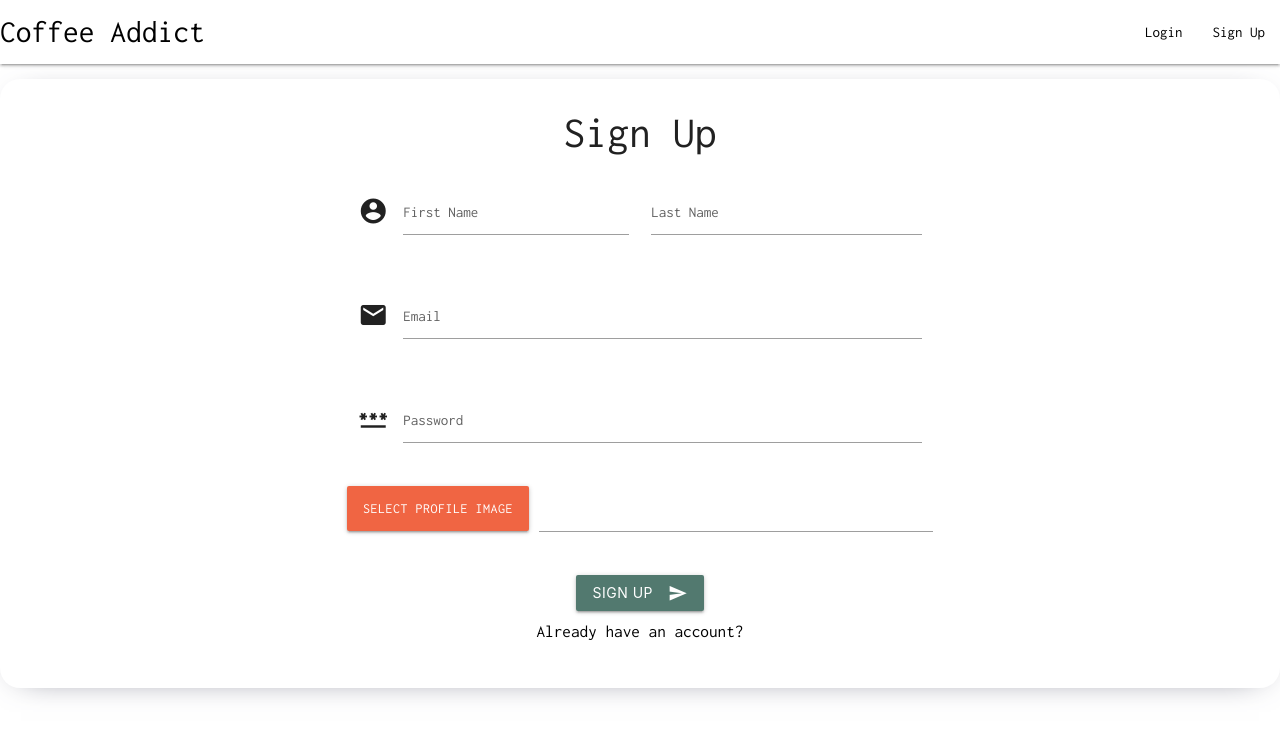
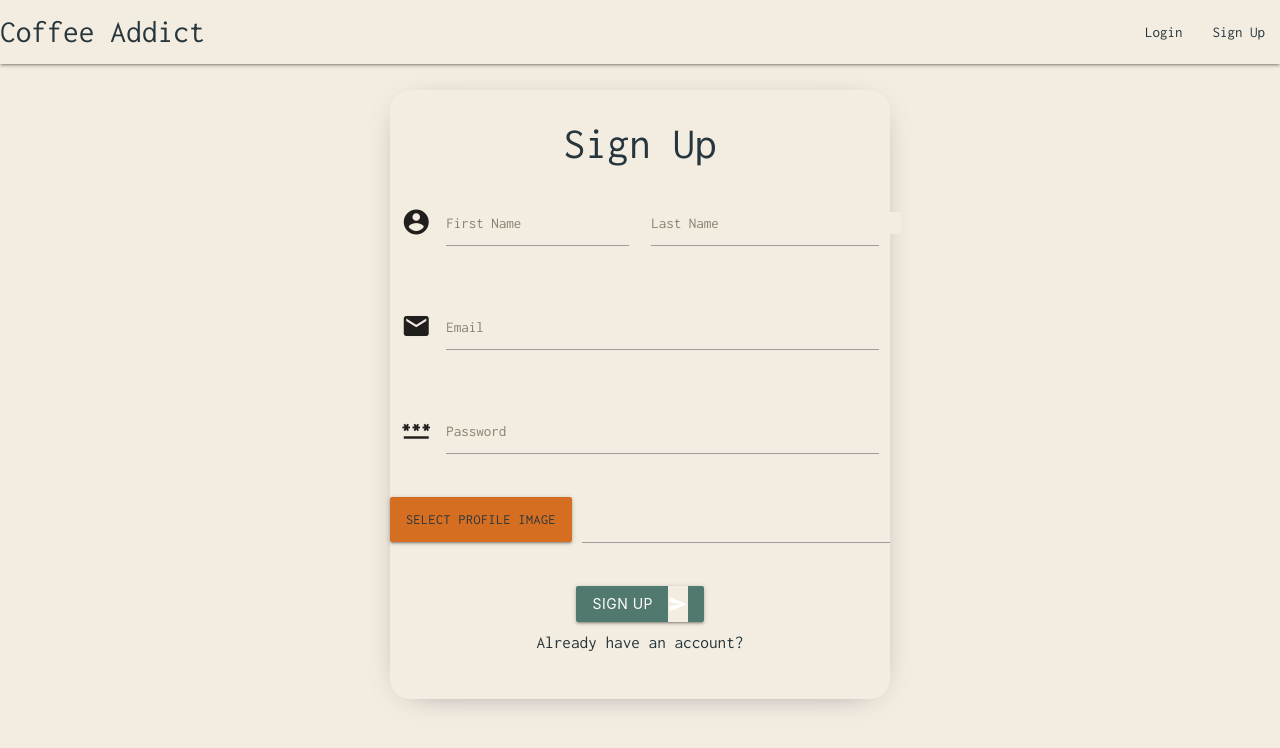
Before and after one commit to raphtis/coffee_addict, a React (Create React App) app in the folder frontend/: page /signup in a window 1280 px wide. Shown: the top 748 px of the page. Built offline with nearby package versions, Linux system fonts and the light colour scheme.

Commit message:
Updating UI

```diff
--- a/frontend/src/App.css
+++ b/frontend/src/App.css
@@ -1,22 +1,32 @@
 * {
   font-family: 'Inconsolata', monospace;
+  scroll-behavior: smooth;
+  background-color: #F3ECE0;
+}
+
+h2, h3, h6, p, span  {
+  color: #26363C;
+}
+
+span, span:hover {
+  background-color: #D66E22;
 }
 
 a {
-  color: black !important;
+  color: #26363C !important;
 }
 
 .validate {
-  background-color: #52796F;
+  background-color: #26363C;
 }
 
 .input-field label {
-  color: #626262;
+  color: #858370;
 }
 
 .logout-button {
   border: none;
-  background-color: white;
+  background-color: #F3ECE0;
   color: black;
   cursor: pointer;
   float: right;
@@ -26,7 +36,7 @@
 }
 
 .logout-button:hover, .logout-button:active {
-  background-color: white;
+  background-color: #F3ECE0;
 }
 
 .signup_heading {
@@ -55,6 +65,16 @@
   max-width: 500px;
   height: max-content;
   margin: 26px auto;
+  background-color: #F3ECE0;
+}
+
+.login_container, .signup_container, .createpost_container {
+  max-width: 500px;
+  margin: 26px auto;
+}
+
+.brand-logo {
+  background-color: #F3ECE0;
 }
 
 .post-username {
@@ -62,7 +82,7 @@
 }
 
 .like_button {
-  color: red;
+  color: #D66E22;
   cursor: pointer;
 }
 
@@ -85,7 +105,7 @@
 }
 
 .select_img_button {
-  background-color: #F06543;
+  background-color: #D66E22;
 }
 
 .profile-page-container {
@@ -147,11 +167,11 @@
 }
 
 .input-field input[type=text]:focus {
-  border-bottom: 1px solid #F06543 !important;
-  box-shadow: 0 1px 0 0 #F06543 !important;
+  border-bottom: 1px solid #D66E22 !important;
+  box-shadow: 0 1px 0 0 #D66E22 !important;
 }
 
 .input-field input[type=password]:focus {
-  border-bottom: 1px solid #4fc3f7 !important;
-  box-shadow: 0 1px 0 0 #4fc3f7 !important;
+  border-bottom: 1px solid #858370 !important;
+  box-shadow: 0 1px 0 0 #858370 !important;
 }
--- a/frontend/src/components/Navbar.jsx
+++ b/frontend/src/components/Navbar.jsx
@@ -40,7 +40,7 @@
 
   return (
     <nav>
-    <div className="nav-wrapper white">
+    <div className="nav-wrapper">
       <NavLink to='/' alt="Name of site" className='brand-logo left'>Coffee Addict</NavLink>
       <ul id="nav-mobile" className="right">
         {renderList()}
--- a/frontend/src/components/pages/CreatePost.jsx
+++ b/frontend/src/components/pages/CreatePost.jsx
@@ -32,7 +32,7 @@
     .then(res => res.json())
     .then(data => {
       if(data.error){
-        M.toast({html: data.error, classes:'#e53935 red darken-1', displayLength:'1000'})
+        M.toast({html: data.error, classes:'#F2C500 yellow darken-2', displayLength:'1000'})
       }else{
         M.toast({html: 'Created post successfully!', classes: '#43a047 green darken-1', displayLength:'1000'})
         navigate('/', {replace: true});
--- a/frontend/src/components/pages/Home.jsx
+++ b/frontend/src/components/pages/Home.jsx
@@ -73,7 +73,7 @@
         }
       })
       setData(newData);
-      M.toast({html: "You unliked the post!", classes:'#e53935 red darken-1', displayLength:'1000'})
+      M.toast({html: "You unliked the post!", classes:'#F2C500 yellow darken-2', displayLength:'1000'})
     }).catch(err=> {
       console.log(err)
     })
@@ -94,7 +94,7 @@
         return item._id !== result._id
       })
       setData(newData)
-      M.toast({html: 'Deleted post successfully!', classes: '#e53935 red darken-1', displayLength:'1000'})
+      M.toast({html: 'Deleted post successfully!', classes:'#F2C500 yellow darken-2', displayLength:'1000'})
     })
   }
   // COMMENT ON POST
@@ -144,7 +144,7 @@
         }
       })
       setData(newData)
-      M.toast({html: "Comment deleted successfully!", classes:'#e53935 red darken-1', displayLength:'1000'})
+      M.toast({html: "Comment deleted successfully!", classes:'#F2C500 yellow darken-2', displayLength:'1000'})
     })
   }
 
@@ -157,6 +157,8 @@
 
 
   return (
+    <div>
+      <h2 className='signup_heading'>Explore Feed</h2>
     <div className="home">
       {
         data.map(item => {
@@ -218,6 +220,7 @@
         })
       }
     </div>
+    </div>
   )
 }
 
--- a/frontend/src/components/pages/Login.jsx
+++ b/frontend/src/components/pages/Login.jsx
@@ -14,7 +14,7 @@
   const PostData = () => {
     // eslint-disable-next-line no-useless-escape
     if(!/^(([^<>()\[\]\\.,;:\s@"]+(\.[^<>()\[\]\\.,;:\s@"]+)*)|(".+"))@((\[[0-9]{1,3}\.[0-9]{1,3}\.[0-9]{1,3}\.[0-9]{1,3}])|(([a-zA-Z\-0-9]+\.)+[a-zA-Z]{2,}))$/.test(email)){
-      M.toast({html: 'Invalid Email Address', classes:'#e53935 red darken-1', displayLength:'1000'})
+      M.toast({html: 'Invalid Email Address', classes:'#F2C500 yellow darken-2', displayLength:'1000'})
       return
     }
     fetch( URL + '/login', {
@@ -31,7 +31,7 @@
     // ERROR/SUCCESS POP UP
     .then(data => {
       if(data.error){
-        M.toast({html: data.error, classes:'#e53935 red darken-1', displayLength:'1000'})
+        M.toast({html: data.error, classes:'#F2C500 yellow darken-2', displayLength:'1000'})
       }else{
         localStorage.setItem('jwt', data.token)
         localStorage.setItem('user', JSON.stringify(data.user))
--- a/frontend/src/components/pages/Signup.jsx
+++ b/frontend/src/components/pages/Signup.jsx
@@ -32,7 +32,7 @@
     .then(res => res.json())
     .then(data => {
       if(data.error){
-        M.toast({html: 'Please add all fields!', classes:'#e53935 red darken-1', displayLength:'1000'})
+        M.toast({html: 'Please add all fields!', classes:'#F2C500 yellow darken-2', displayLength:'1000'})
       }else{
       setUrl(data.url)
       }
@@ -44,7 +44,7 @@
 
   const uploadFields = () => {
     if(!/^(([^<>()\[\]\\.,;:\s@"]+(\.[^<>()\[\]\\.,;:\s@"]+)*)|(".+"))@((\[[0-9]{1,3}\.[0-9]{1,3}\.[0-9]{1,3}\.[0-9]{1,3}])|(([a-zA-Z\-0-9]+\.)+[a-zA-Z]{2,}))$/.test(email)){
-      M.toast({html: 'Invalid Email Address', classes:'#e53935 red darken-1', displayLength:'1000'})
+      M.toast({html: 'Invalid Email Address', classes:'#F2C500 yellow darken-2', displayLength:'1000'})
       return
     }
     fetch( URL + '/signup', {
@@ -64,7 +64,7 @@
     // ERROR/SUCCESS POP UP
     .then(data => {
       if(data.error){
-        M.toast({html: data.error, classes:'#e53935 red darken-1', displayLength:'1000'})
+        M.toast({html: data.error, classes:'#F2C500 yellow darken-2', displayLength:'1000'})
       }else{
         M.toast({html: data.message, classes:'#43a047 green darken-1', displayLength:'1000'})
         navigate('/login', {replace: true});
--- a/frontend/src/components/pages/SubUserPosts.jsx
+++ b/frontend/src/components/pages/SubUserPosts.jsx
@@ -73,7 +73,7 @@
         }
       })
       setData(newData);
-      M.toast({html: "You unliked the post!", classes:'#e53935 red darken-1', displayLength:'1000'})
+      M.toast({html: "You unliked the post!", classes:'#F2C500 yellow darken-2', displayLength:'1000'})
     }).catch(err=> {
       console.log(err)
     })
@@ -94,7 +94,7 @@
         return item._id !== result._id
       })
       setData(newData)
-      M.toast({html: 'Deleted post successfully!', classes: '#e53935 red darken-1', displayLength:'1000'})
+      M.toast({html: 'Deleted post successfully!', classes:'#F2C500 yellow darken-2', displayLength:'1000'})
     })
   }
   // COMMENT ON POST
@@ -144,7 +144,7 @@
         }
       })
       setData(newData)
-      M.toast({html: "Comment deleted successfully!", classes:'#e53935 red darken-1', displayLength:'1000'})
+      M.toast({html: "Comment deleted successfully!", classes:'#F2C500 yellow darken-2', displayLength:'1000'})
     })
   }
 
@@ -157,6 +157,8 @@
 
 
   return (
+    <div>
+      <h2 className='signup_heading'>Personal Feed</h2>
     <div className="home">
       {
         data.map(item => {
@@ -218,6 +220,7 @@
         })
       }
     </div>
+    </div>
   )
 }
 
```
